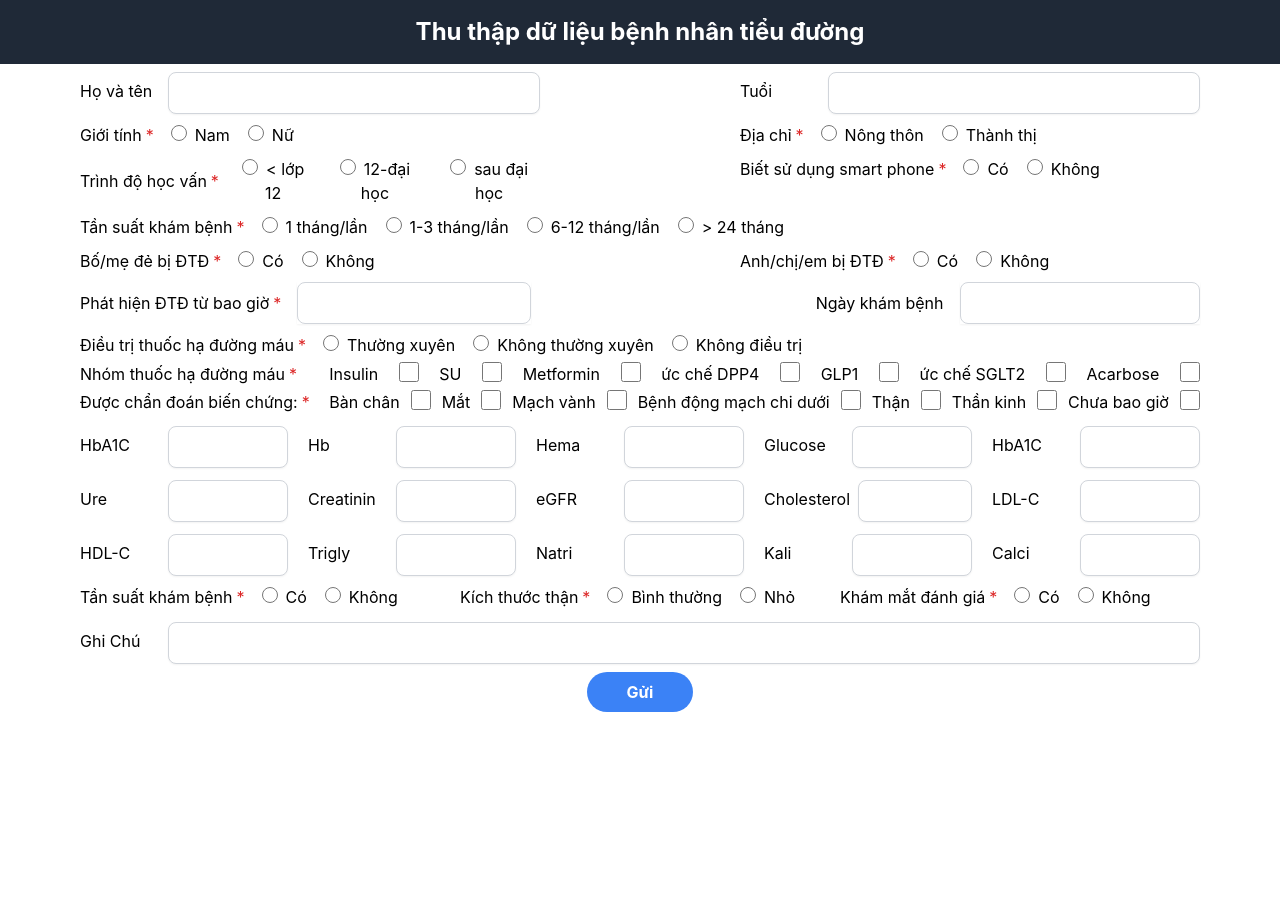
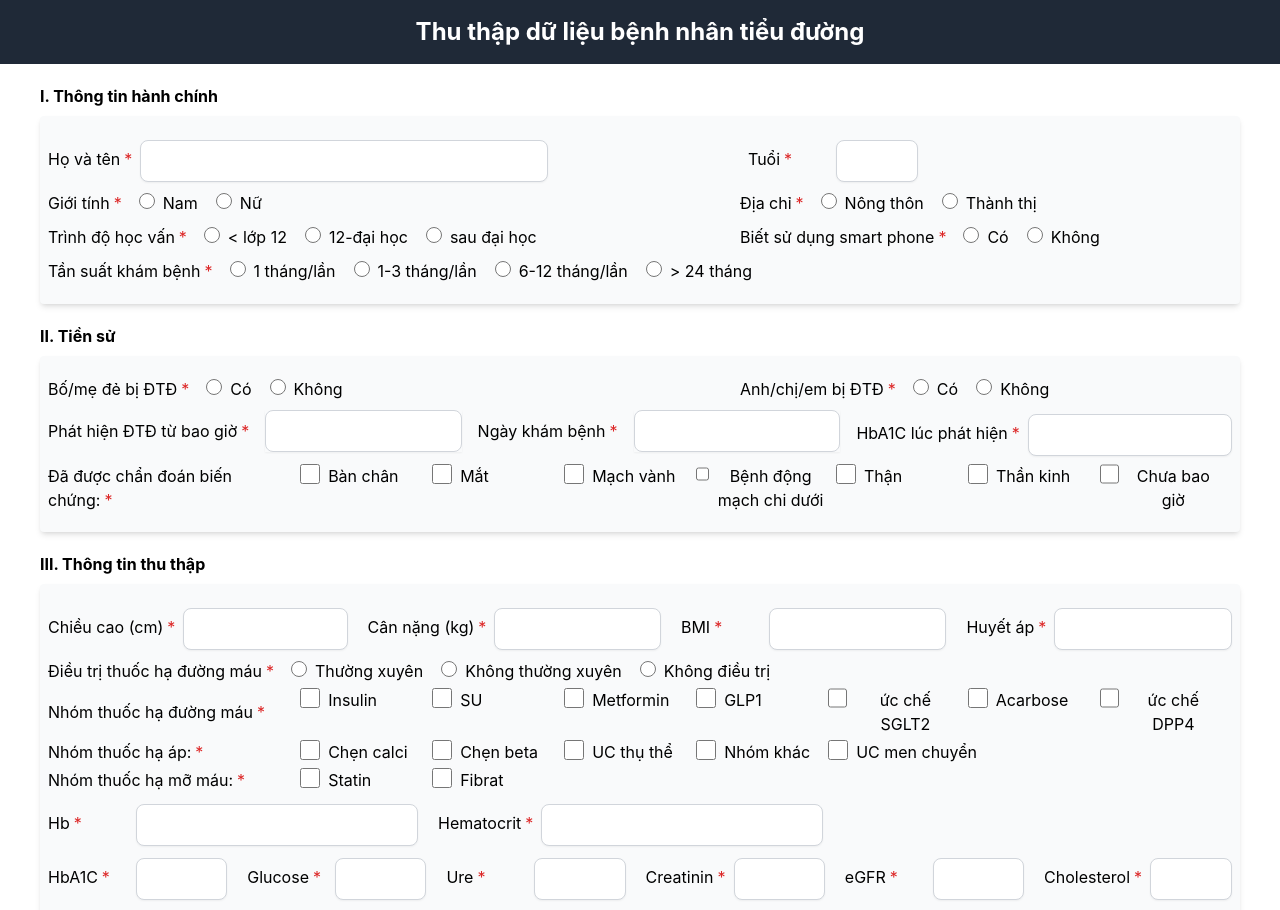
Before and after one commit to UreMine02/108-app-FE, a React (Create React App) app: page / in a window 1280 px wide. Shown: the top 910 px of the page. Before the commit the page ends 800 px from the top, so only its background shows below. Built offline with nearby package versions, Linux system fonts and the light colour scheme.

Commit message:
fix form

```diff
--- a/src/components/Form/Form.jsx
+++ b/src/components/Form/Form.jsx
@@ -27,10 +27,11 @@ const Schema = yup.object().shape({
 	hba1cLucDau: yup.string().required("Trường bắt buộc"),
 	tienSuBenh: yup.array().required("Trường bắt buộc"),
 	Hb: yup.number().required("Trường bắt buộc"),
+	HbA: yup.number().required("Trường bắt buộc"),
 	Hema: yup.number().required("Trường bắt buộc"),
 	Glu: yup.number().required("Trường bắt buộc"),
 	Ure: yup.number().required("Trường bắt buộc"),
-	Hba1c: yup.number().required("Trường bắt buộc"),
+	// Hba1c: yup.number().required("Trường bắt buộc"),
 	Creatinin: yup.number().required("Trường bắt buộc"),
 	eGFR: yup.number().required("Trường bắt buộc"),
 	Cholesterol: yup.number().required("Trường bắt buộc"),
@@ -43,7 +44,13 @@ const Schema = yup.object().shape({
 	Protein: yup.string().required("Trường bắt buộc"),
 	sieuAm: yup.string().required("Trường bắt buộc"),
 	khamMat: yup.string().required("Trường bắt buộc"),
-	ghiChu: yup.string().required("Trường bắt buộc"),
+	// ghiChu: yup.string().required("Trường bắt buộc"),
+	thuocHaAp: yup.array().required("Trường bắt buộc"),
+	haMoMau: yup.array().required("Trường bắt buộc"),
+	chieuCao: yup.number().required("Trường bắt buộc"),
+	canNang: yup.number().required("Trường bắt buộc"),
+	BMI: yup.number().required("Trường bắt buộc"),
+	HA: yup.number().required("Trường bắt buộc"),
 });
 
 function Form() {
@@ -72,18 +79,23 @@ function Form() {
 				// 'Content-Type': 'application/x-www-form-urlencoded',
 			},
 		}).then(() => {
+			window.location.reload();
+			setTimeout(() => {
 				toast.success('Gửi dữ liệu thành công')
+			}, 2000);
+		}).catch(() => {
+			window.location.reload();
 			setTimeout(() => {
-				window.location.reload();
-			}, 5000);
-		}).catch(() => {
 				toast.error('Gửi dữ liệu thất bại')
+			}, 2000);
 		});
 		// window.location.reload();
 	};
 
 	return (
-		<div className="mx-20">
+		<div className="mx-10">
+			<div className="font-bold text-left mt-5">I.	Thông tin hành chính</div>
+			<div className="bg-gray-50 rounded shadow-md px-2 py-4 mt-2">
 			{/* họ tên , tuối */}
 			<div style={{ display: 'flex', flexDirection: 'row', gap: '200px' }}>
 				<div className="w-1/2">
@@ -97,6 +109,7 @@ function Form() {
 								value={field.value}
 								helperText={errors?.ten?.message}
 								onChange={(e) => field.onChange(e.target.value)}
+								required={true}
 							/>
 						)}
 					/>
@@ -108,11 +121,12 @@ function Form() {
 						render={({ field }) => (
 							<TextField
 								label={"Tuổi"}
-							className="w-[300px]"
+								className="w-[170px]"
 								value={field.value}
-							helperText={errors?.ten?.message}
+								helperText={errors?.tuoi?.message}
 								onChange={(e) => field.onChange(e.target.value)}
 								type='number'
+								required={true}
 							/>
 						)}
 					/>
@@ -133,6 +147,7 @@ function Form() {
 									field.onChange(e);
 								}}
 								label='Giới tính'
+								helperText={errors?.gioiTinh?.message}
 								required={true}
 							/>
 						)}
@@ -151,6 +166,7 @@ function Form() {
 								onChange={(e) => {
 									field.onChange(e);
 								}}
+								helperText={errors?.diaChi?.message}
 								label='Địa chỉ'
 								required={true}
 							/>
@@ -174,6 +190,7 @@ function Form() {
 								}}
 								label='Trình độ học vấn'
 								required={true}
+								helperText={errors?.trinDoHocVan?.message}
 							/>
 						)}
 					/>
@@ -192,6 +209,7 @@ function Form() {
 								}}
 								label='Biết sử dụng smart phone'
 								required={true}
+								helperText={errors?.dungSmartPhone?.message}
 							/>
 						)}
 					/>
@@ -216,11 +234,17 @@ function Form() {
 						}}
 						label='Tần suất khám bệnh'
 						required={true}
+						helperText={errors?.tanSuatKham?.message}
 					/>
 				)}
 			/>
+			</div>
+
+
+			<div className="font-bold text-left mt-5">II.	Tiền sử</div>
+			<div className="bg-gray-50 rounded shadow-md px-2 py-4 mt-2">
 			{/* Tiểu sử */}
-			<div style={{ display: 'flex', flexDirection: 'row', gap:'200px' }}>
+			<div style={{ display: 'flex', flexDirection: 'row', gap: '200px' }}>
 				<div className="w-1/2">
 					<Controller
 						control={control}
@@ -235,6 +259,7 @@ function Form() {
 								}}
 								label='Bố/mẹ đẻ bị ĐTĐ'
 								required={true}
+								helperText={errors?.tienSuBoMe?.message}
 							/>
 						)}
 					/>
@@ -253,13 +278,14 @@ function Form() {
 								}}
 								label='Anh/chị/em bị ĐTĐ'
 								required={true}
+								helperText={errors?.tienSuAnhChi?.message}
 							/>
 						)}
 					/>
 				</div>
 			</div>
 			{/* Thời gian phát hiện */}
-			<div style={{ display: 'flex', flexDirection: 'row', gap:'285px'}}>
+			<div style={{ display: 'flex', flexDirection: 'row' }}>
 				<Controller
 					control={control}
 					name='thoiGianPhatHien'
@@ -270,11 +296,11 @@ function Form() {
 							label={"Phát hiện ĐTĐ từ bao giờ"}
 							hasTimeInput={false}
 							required={true}
+							helperText={errors?.thoiGianPhatHien?.message}
 						/>
 					)}
 				/>
-				<Controller
-					className=''
+				<div className="ml-4"><Controller
 					control={control}
 					name='ngayKhamBenh'
 					render={({ field }) => (
@@ -283,62 +309,33 @@ function Form() {
 							onChange={(date) => field.onChange(date)}
 							label={"Ngày khám bệnh"}
 							hasTimeInput={false}
-							required={false}
+							required={true}
+							helperText={errors?.ngayKhamBenh?.message}
 						/>
 					)}
-				/>
-			</div>
-			<Controller
+				/></div>
+				<div className="ml-4"><Controller
 					control={control}
-				name='dieuTri'
+					name='hba1cLucDau'
 					render={({ field }) => (
-					<RadioGroup
-						name='dieuTri'
-						options={["Thường xuyên", "Không thường xuyên", "Không điều trị"]}
+						<TextField
+							label={"HbA1C lúc phát hiện"}
 							value={field.value}
-						onChange={(e) => {
-							field.onChange(e);
-						}}
-						label='Điều trị thuốc hạ đường máu'
+							helperText={errors?.hba1cLucDau?.message}
+							onChange={(e) => field.onChange(e.target.value)}
+							type='number'
 							required={true}
 						/>
 					)}
-			/>
-			<div>
-				<Controller
-					control={control}
-					name='nhomThuoc'
-					render={({ field }) => (
-						<CheckboxGroup
-						title={"Nhóm thuốc hạ đường máu"}
-						options={[
-							"Insulin",
-							"SU",
-							"Metformin",
-							"ức chế DPP4",
-							"GLP1",
-							"ức chế SGLT2",
-							"Acarbose",
-						].map((e) => ({
-							label: e,
-							value: e,
-						}))}
-						placeholder=''
-						value={field.value}
-						onChange={(newValue) => {
-							field.onChange(newValue);
-						}}
-						helperText={errors?.nhomThuoc?.message}
-						required={true}
-						/>
-					)}
-				/>
+				/></div>
+			</div>
+
 			<Controller
 				control={control}
 				name='tienSuBenh'
 				render={({ field }) => (
 					<CheckboxGroup
-							title={"Được chẩn đoán biến chứng:"}
+						title={"Đã được chẩn đoán biến chứng:"}
 						options={[
 							"Bàn chân",
 							"Mắt",
@@ -356,27 +353,177 @@ function Form() {
 						onChange={(newValue) => {
 							field.onChange(newValue);
 						}}
-							helperText={errors?.nhomThuoc?.message}
+						helperText={errors?.tienSuBenh?.message}
 						required={true}
 						isMulti={true}
 					/>
 				)}
 			/>
 			</div>
+
+
+			<div className="font-bold text-left mt-5">III.	Thông tin thu thập</div>
+			<div className="bg-gray-50 rounded shadow-md px-2 py-4 my-2">
 			<div style={{ display: 'flex', flexDirection: 'row', gap: '20px' }}>
 				<Controller
 					control={control}
-					name='hba1cLucDau'
+					name='chieuCao'
 					render={({ field }) => (
 						<TextField
-							label={"HbA1C"}
+							label={"Chiều cao (cm)"}
 							value={field.value}
-							helperText={errors?.ten?.message}
+							helperText={errors?.chieuCao?.message}
 							onChange={(e) => field.onChange(e.target.value)}
 							type='number'
+							required={true}
 						/>
 					)}
 				/>
+				<Controller
+					control={control}
+					name='canNang'
+					render={({ field }) => (
+						<TextField
+							label={"Cân nặng (kg)"}
+							value={field.value}
+							helperText={errors?.canNang?.message}
+							onChange={(e) => field.onChange(e.target.value)}
+							type='number'
+							required={true}
+						/>
+					)}
+				/>{" "}
+				<Controller
+					control={control}
+					name='BMI'
+					render={({ field }) => (
+						<TextField
+							label={"BMI"}
+							value={field.value}
+							helperText={errors?.BMI?.message}
+							onChange={(e) => field.onChange(e.target.value)}
+							type='number'
+							required={true}
+						/>
+					)}
+				/>{" "}
+				<Controller
+					control={control}
+					name='HA'
+					render={({ field }) => (
+						<TextField
+							label={"Huyết áp"}
+							value={field.value}
+							helperText={errors?.HA?.message}
+							onChange={(e) => field.onChange(e.target.value)}
+							type='number'
+							required={true}
+						/>
+					)}
+				/>{" "}
+			</div>
+
+			<Controller
+				control={control}
+				name='dieuTri'
+				render={({ field }) => (
+					<RadioGroup
+						name='dieuTri'
+						options={["Thường xuyên", "Không thường xuyên", "Không điều trị"]}
+						value={field.value}
+						onChange={(e) => {
+							field.onChange(e);
+						}}
+						label='Điều trị thuốc hạ đường máu'
+						required={true}
+						helperText={errors?.dieuTri?.message}
+					/>
+				)}
+			/>
+			<div>
+				<Controller
+					control={control}
+					name='nhomThuoc'
+					render={({ field }) => (
+						<CheckboxGroup
+							title={"Nhóm thuốc hạ đường máu"}
+							options={[
+								"Insulin",
+								"SU",
+								"Metformin",
+								"GLP1",
+								"ức chế SGLT2",
+								"Acarbose",
+								"ức chế DPP4",
+							].map((e) => ({
+								label: e,
+								value: e,
+							}))}
+							placeholder=''
+							value={field.value}
+							onChange={(newValue) => {
+								field.onChange(newValue);
+							}}
+							helperText={errors?.nhomThuoc?.message}
+							required={true}
+						/>
+					)}
+				/>
+
+				<Controller
+					control={control}
+					name='thuocHaAp'
+					render={({ field }) => (
+						<CheckboxGroup
+							title={"Nhóm thuốc hạ áp:"}
+							options={[
+								"Chẹn calci",
+								"Chẹn beta",
+								"UC thụ thể",
+								"Nhóm khác",
+								"UC men chuyển",
+							].map((e) => ({
+								label: e,
+								value: e,
+							}))}
+							placeholder=''
+							value={field.value}
+							onChange={(newValue) => {
+								field.onChange(newValue);
+							}}
+							helperText={errors?.thuocHaAp?.message}
+							required={true}
+							isMulti={true}
+						/>
+					)}
+				/>
+				<Controller
+					control={control}
+					name='haMoMau'
+					render={({ field }) => (
+						<CheckboxGroup
+							title={"Nhóm thuốc hạ mỡ máu:"}
+							options={[
+								"Statin",
+								"Fibrat",
+							].map((e) => ({
+								label: e,
+								value: e,
+							}))}
+							placeholder=''
+							value={field.value}
+							onChange={(newValue) => {
+								field.onChange(newValue);
+							}}
+							helperText={errors?.haMoMau?.message}
+							required={true}
+							isMulti={true}
+						/>
+					)}
+				/>
+			</div>
+
+			<div style={{ display: 'flex', flexDirection: 'row', gap: '20px' }}>
 				<Controller
 					control={control}
 					name='Hb'
@@ -384,9 +531,10 @@ function Form() {
 						<TextField
 							label={"Hb"}
 							value={field.value}
-							helperText={errors?.ten?.message}
+							helperText={errors?.Hb?.message}
 							onChange={(e) => field.onChange(e.target.value)}
 							type='number'
+							required={true}
 						/>
 					)}
 				/>
@@ -395,14 +543,31 @@ function Form() {
 					name='Hema'
 					render={({ field }) => (
 						<TextField
-							label={"Hema"}
+							label={"Hematocrit"}
 							value={field.value}
-							helperText={errors?.ten?.message}
+							helperText={errors?.Hema?.message}
 							onChange={(e) => field.onChange(e.target.value)}
 							type='number'
+							required={true}
 						/>
 					)}
 				/>{" "}
+			</div>
+			<div style={{ display: 'flex', flexDirection: 'row', gap: '20px' }}>
+				<Controller
+					control={control}
+					name='HbA'
+					render={({ field }) => (
+						<TextField
+							label={"HbA1C"}
+							value={field.value}
+							helperText={errors?.HbA?.message}
+							onChange={(e) => field.onChange(e.target.value)}
+							type='number'
+							required={true}
+						/>
+					)}
+				/>
 				<Controller
 					control={control}
 					name='Glu'
@@ -410,27 +575,13 @@ function Form() {
 						<TextField
 							label={"Glucose"}
 							value={field.value}
-							helperText={errors?.ten?.message}
+							helperText={errors?.Glu?.message}
 							onChange={(e) => field.onChange(e.target.value)}
 							type='number'
+							required={true}
 						/>
 					)}
 				/>{" "}
-				<Controller
-					control={control}
-					name='Hba1c'
-					render={({ field }) => (
-						<TextField
-							label={"HbA1C"}
-							value={field.value}
-							helperText={errors?.ten?.message}
-							onChange={(e) => field.onChange(e.target.value)}
-							type='number'
-						/>
-					)}
-				/>{" "}
-			</div>
-			<div style={{ display: 'flex', flexDirection: 'row', gap: '20px' }}>
 				<Controller
 					control={control}
 					name='Ure'
@@ -438,9 +589,10 @@ function Form() {
 						<TextField
 							label={"Ure"}
 							value={field.value}
-							helperText={errors?.ten?.message}
+							helperText={errors?.Ure?.message}
 							onChange={(e) => field.onChange(e.target.value)}
 							type='number'
+							required={true}
 						/>
 					)}
 				/>{" "}
@@ -451,9 +603,10 @@ function Form() {
 						<TextField
 							label={"Creatinin"}
 							value={field.value}
-							helperText={errors?.ten?.message}
+							helperText={errors?.Creatinin?.message}
 							onChange={(e) => field.onChange(e.target.value)}
 							type='number'
+							required={true}
 						/>
 					)}
 				/>{" "}
@@ -464,9 +617,10 @@ function Form() {
 						<TextField
 							label={"eGFR"}
 							value={field.value}
-							helperText={errors?.ten?.message}
+							helperText={errors?.eGFR?.message}
 							onChange={(e) => field.onChange(e.target.value)}
 							type='number'
+							required={true}
 						/>
 					)}
 				/>{" "}
@@ -477,12 +631,15 @@ function Form() {
 						<TextField
 							label={"Cholesterol"}
 							value={field.value}
-							helperText={errors?.ten?.message}
+							helperText={errors?.Cholesterol?.message}
 							onChange={(e) => field.onChange(e.target.value)}
 							type='number'
+							required={true}
 						/>
 					)}
 				/>{" "}
+			</div>
+			<div style={{ display: 'flex', flexDirection: 'row', gap: '20px' }}>
 				<Controller
 					control={control}
 					name='LDLC'
@@ -490,14 +647,13 @@ function Form() {
 						<TextField
 							label={"LDL-C"}
 							value={field.value}
-							helperText={errors?.ten?.message}
+							helperText={errors?.LDLC?.message}
 							onChange={(e) => field.onChange(e.target.value)}
 							type='number'
+							required={true}
 						/>
 					)}
 				/>{" "}
-			</div>
-			<div style={{ display: 'flex', flexDirection: 'row', gap: '20px' }}>
 				<Controller
 					control={control}
 					name='HDLC'
@@ -505,9 +661,10 @@ function Form() {
 						<TextField
 							label={"HDL-C"}
 							value={field.value}
-							helperText={errors?.ten?.message}
+							helperText={errors?.HDLC?.message}
 							onChange={(e) => field.onChange(e.target.value)}
 							type='number'
+							required={true}
 						/>
 					)}
 				/>
@@ -518,9 +675,10 @@ function Form() {
 						<TextField
 							label={"Trigly"}
 							value={field.value}
-							helperText={errors?.ten?.message}
+							helperText={errors?.Trigly?.message}
 							onChange={(e) => field.onChange(e.target.value)}
 							type='number'
+							required={true}
 						/>
 					)}
 				/>
@@ -531,9 +689,10 @@ function Form() {
 						<TextField
 							label={"Natri"}
 							value={field.value}
-							helperText={errors?.ten?.message}
+							helperText={errors?.Na?.message}
 							onChange={(e) => field.onChange(e.target.value)}
 							type='number'
+							required={true}
 						/>
 					)}
 				/>
@@ -544,9 +703,10 @@ function Form() {
 						<TextField
 							label={"Kali"}
 							value={field.value}
-							helperText={errors?.ten?.message}
+							helperText={errors?.K?.message}
 							onChange={(e) => field.onChange(e.target.value)}
 							type='number'
+							required={true}
 						/>
 					)}
 				/>
@@ -557,9 +717,10 @@ function Form() {
 						<TextField
 							label={"Calci"}
 							value={field.value}
-							helperText={errors?.ten?.message}
+							helperText={errors?.Ca?.message}
 							onChange={(e) => field.onChange(e.target.value)}
 							type='number'
+							required={true}
 						/>
 					)}
 				/>
@@ -577,6 +738,7 @@ function Form() {
 								field.onChange(e);
 							}}
 							label='Tần suất khám bệnh'
+							helperText={errors?.Protein?.message}
 							required={true}
 						/>
 					)}
@@ -593,6 +755,7 @@ function Form() {
 								field.onChange(e);
 							}}
 							label='Kích thước thận'
+							helperText={errors?.sieuAm?.message}
 							required={true}
 						/>
 					)}
@@ -610,6 +773,7 @@ function Form() {
 								field.onChange(e);
 							}}
 							label='Khám mắt đánh giá'
+							helperText={errors?.khamMat?.message}
 							required={true}
 						/>
 					)}
@@ -622,12 +786,13 @@ function Form() {
 					<TextField
 						label={"Ghi Chú"}
 						value={field.value}
-						helperText={errors?.ten?.message}
+						helperText={errors?.ghiChu?.message}
 						onChange={(e) => field.onChange(e.target.value)}
 					/>
 				)}
 			/>
-			<div className="mb-4 mt-2">
+			</div>
+			<div className="mt-5 mb-12">
 				<button
 					onClick={handleSubmit(onSubmit)}
 					className="bg-blue-500 hover:bg-blue-700 text-white font-bold py-2 px-10 rounded-full focus:outline-none focus:shadow-outline"
@@ -635,8 +800,6 @@ function Form() {
 					Gửi
 				</button>
 			</div>
-
-
 		</div>
 	);
 }
--- a/src/components/base/CheckboxGroup.jsx
+++ b/src/components/base/CheckboxGroup.jsx
@@ -30,29 +30,29 @@ const CheckboxGroup = ({
                     {title}
                     {required && <span className='ml-1 text-red-600'>*</span>}
                 </span>
-                <div className="checkbox-group flex w-full justify-between">
+                <div className="checkbox-group flex w-full">
                     {options.map((option, index) => (
-                        <>
-                            <label key={index} className="flex">
-                                {option.label}
-                            </label>
+                        <div className="mr-3 flex min-w-[120px]">
                             <input
-                                className="w-5 h-5"
+                                className={`w-5 h-5`}
                                 type="checkbox"
                                 value={option}
                                 checked={checkedValues.map(item => item.value).includes(option.value)}
                                 onChange={(e) => handleCheckboxChange(e.target.checked, option)}
                                 disabled={disabled}
                             />
-                        </>
+                            <label key={index} className="flex ml-2">
+                                {option.label}
+                            </label>
+                        </div>
                     ))}
                 </div>
             </div>
-            {helperText && (
+            {/* {helperText && (
                 <HelperText className='ml-4' style={{ paddingLeft: title ? width : 0 }}>
                     {helperText}
                 </HelperText>
-            )}
+            )} */}
         </div>
     );
 };
--- a/src/components/base/DatePicker/DatePicker.jsx
+++ b/src/components/base/DatePicker/DatePicker.jsx
@@ -45,11 +45,11 @@ function DatePickerField({
 					disabled={disabled}
 				/>
 			</div>
-			{helperText && (
+			{/* {helperText && (
 				<HelperText className='ml-4' style={{ paddingLeft: label ? width : 0 }}>
 					{helperText}
 				</HelperText>
-			)}
+			)} */}
 		</div>
 	);
 }
--- a/src/components/base/MultiSelect.jsx
+++ b/src/components/base/MultiSelect.jsx
@@ -37,11 +37,11 @@ const MultiSelect = ({
 					isDisabled={disabled}
 				/>
 			</div>
-			{helperText && (
+			{/* {helperText && (
 				<HelperText className='ml-4' style={{ paddingLeft: title ? width : 0 }}>
 					{helperText}
 				</HelperText>
-			)}
+			)} */}
 		</div>
 	);
 };
--- a/src/components/base/RadioGroup.jsx
+++ b/src/components/base/RadioGroup.jsx
@@ -34,11 +34,11 @@ const RadioGroup = ({
 					))}
 				</div>
 			</div>
-			{helperText && (
+			{/* {helperText && (
 				<HelperText className='ml-4' style={{ paddingLeft: label ? width : 0 }}>
 					{helperText}
 				</HelperText>
-			)}
+			)} */}
 		</div>
 	);
 };
--- a/src/components/base/TextField.jsx
+++ b/src/components/base/TextField.jsx
@@ -26,7 +26,7 @@ function TextField({
 	autoComplete,
 }) {
 	return (
-		<div className={clsx("my-1 w-full", className)}>
+		<div className={clsx("my-1", className)}>
 			<div className='flex'>
 				<span className={clsx("m-auto mr-2 min-w-[80px] text-left")}>
 					{label}
@@ -34,19 +34,19 @@ function TextField({
 				</span>
 				{multiline ? (
 					<Textarea
-						className='mt-1 rounded-lg border-transparent
-            flex-1 appearance-none border
-            border-gray-300 px-4 py-2 bg-white
+						className={`mt-1 rounded-lg border-transparent ${helperText ? "border-red-500" : "border-gray-300"}
+            flex-1 appearance-none border}
+            px-4 py-2 bg-white
             text-gray-700 placeholder-gray-400 shadow-sm
             text-base focus:outline-none focus:ring-2
-            focus:ring-blue-800 focus:border-transparent min-h-[64px] max-h-[300px]'
+            focus:ring-blue-800 focus:border-transparent min-h-[64px] max-h-[300px]`}
 						rows={rowsMax}
 						{...register}
 						placeholder={placeholder}
 					/>
 				) : (
 					<Input
-						className='mt-1'
+						className={`mt-1 ${helperText ? "border-red-500" : "border-gray-300"}`}
 						value={value}
 						onChange={onChange}
 						disabled={disabled}
@@ -58,11 +58,11 @@ function TextField({
 					/>
 				)}
 			</div>
-			{helperText && (
+			{/* {helperText && (
 				<HelperText className='ml-4' style={{ paddingLeft: label ? width : 0 }}>
-					{helperText}
+					{helperText.length}
 				</HelperText>
-			)}
+			)} */}
 		</div>
 	);
 }
```
Lines whose indentation alone changed are shown as unchanged.
